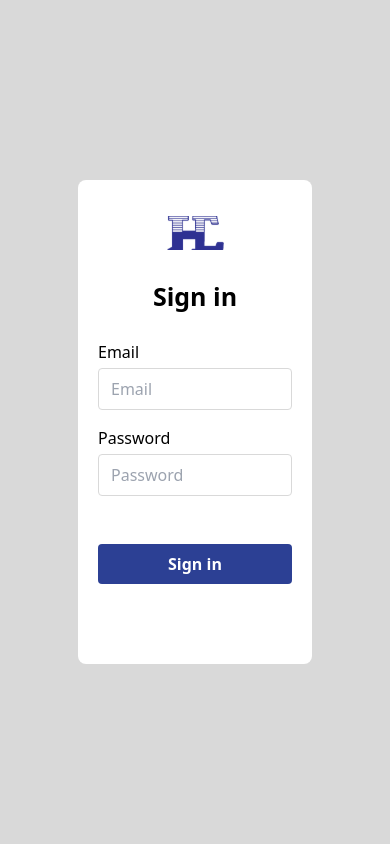
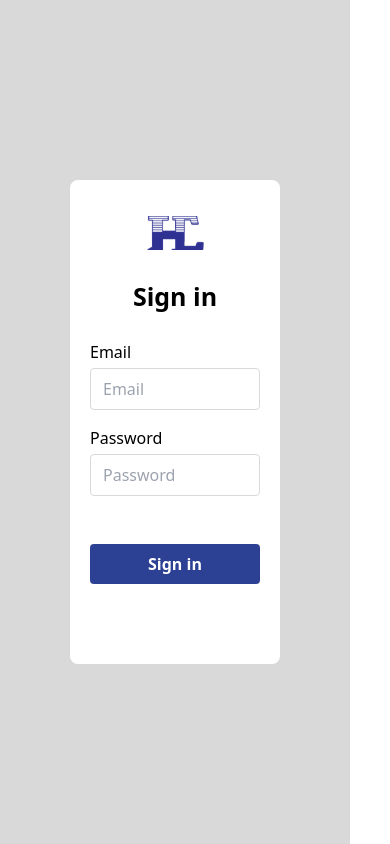
Before and after one commit to joshytheprogrammer/ochexagon_admin, a Next.js app: page / in a window 390 px wide. Built offline with nearby package versions, Linux system fonts and the light colour scheme.

Commit message:
Added custom media breakpoints

```diff
--- a/tailwind.config.js
+++ b/tailwind.config.js
@@ -12,6 +12,14 @@
       'primary-color': '#2C4094',
       'black': '#000000',
       'white': '#ffffff'
+    },
+
+    extend: {
+      screens: {
+        'mo-sm': '350px',
+        'mo-md': '475px',
+        'mo-lg': '576px'
+      }
     }
   },
   plugins: [],
```
